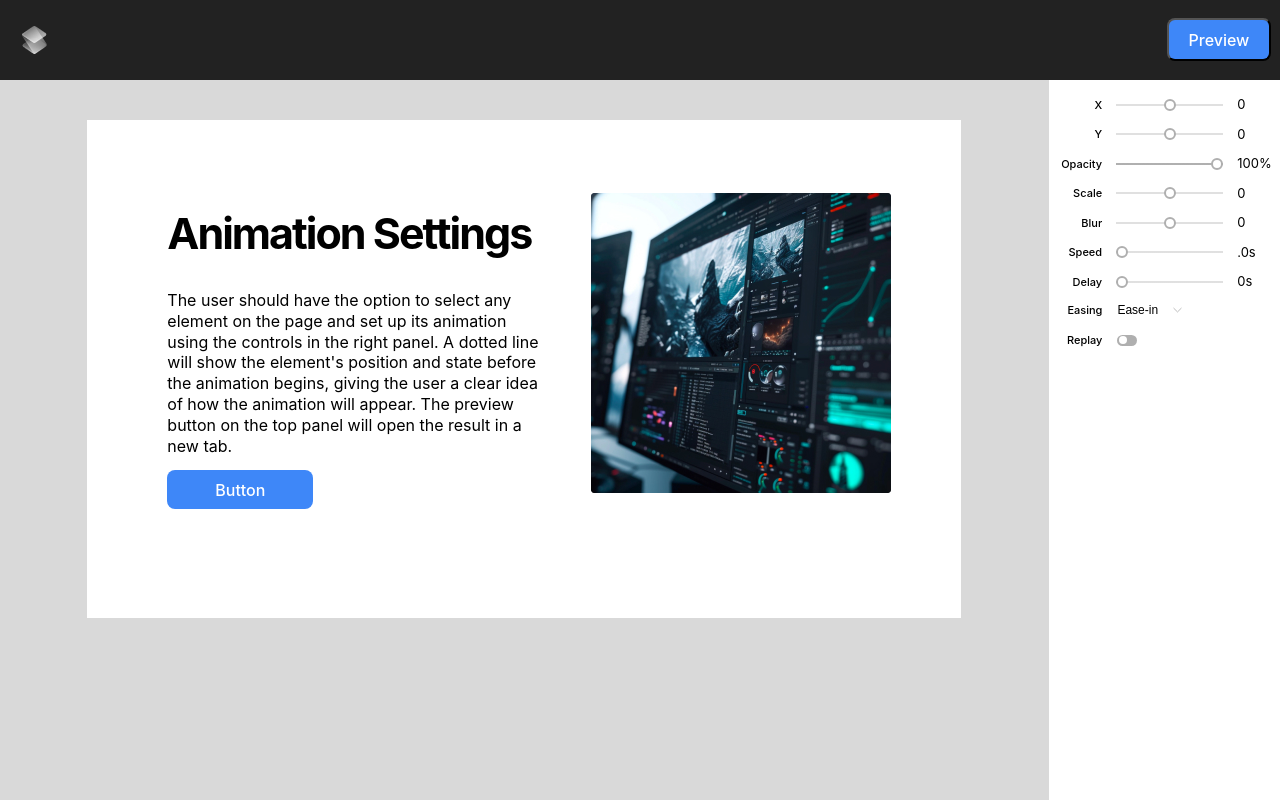
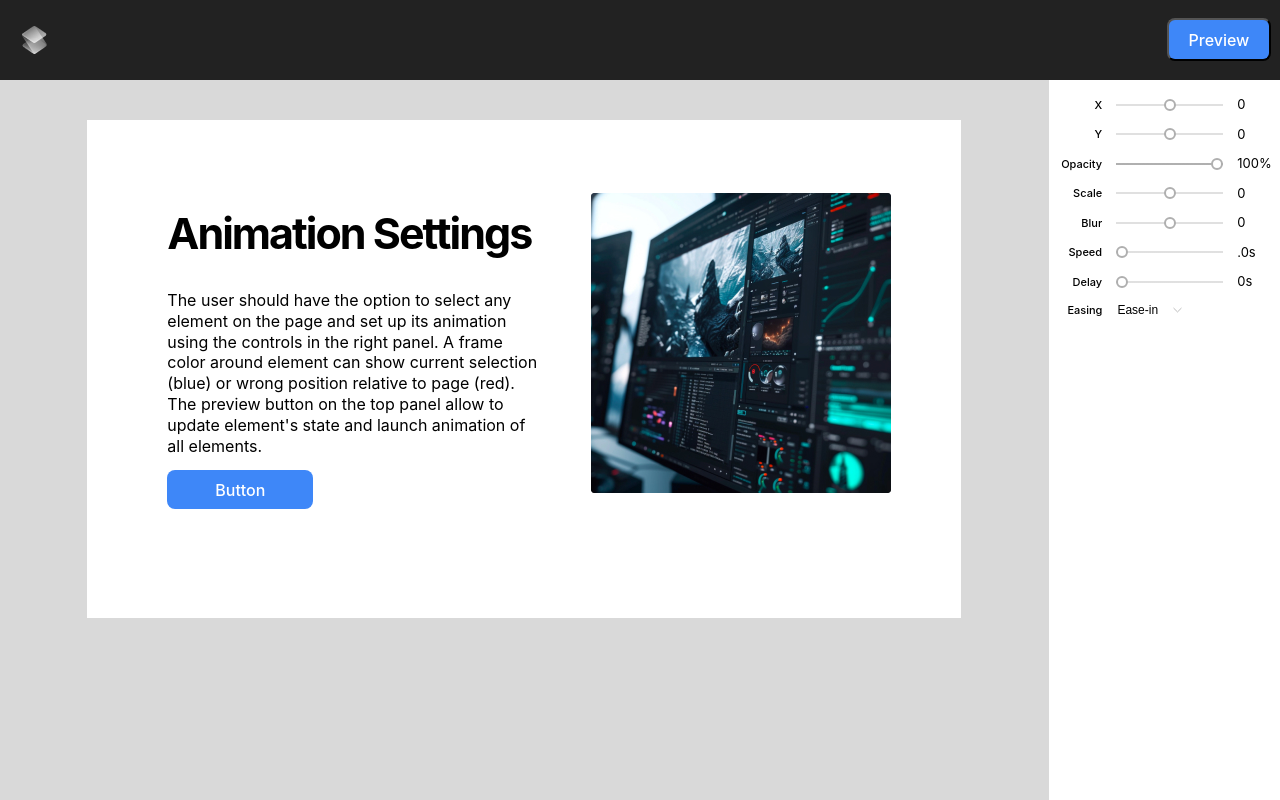
Before and after one commit to harry177/website-style-editor, a React (Vite) app: page / in a window 1280 px wide. Built offline with nearby package versions, Linux system fonts and the light colour scheme.

Commit message:
feat: correct redux error with click reducer state; make readme

```diff
--- a/src/components/EditedPage/EditedPage.jsx
+++ b/src/components/EditedPage/EditedPage.jsx
@@ -79,7 +79,7 @@ export const EditedPage = () => {
   const resetPage = () => {
     dispatch(selectElement(""));
     dispatch(setMarker(""));
-    dispatch(toggleClick((prev) => !prev));
+    dispatch(toggleClick());
     setEvent("");
   };
 
--- a/src/components/MainMenu/MainMenu.jsx
+++ b/src/components/MainMenu/MainMenu.jsx
@@ -6,7 +6,6 @@ import { setMarker } from "../../lib/slices/markerSlice";
 import { toggleClick } from "../../lib/slices/clickSlice";
 import { MenuItemRange } from "../MenuItemRange/MenuItemRange";
 import { MenuItemSelect } from "../MenuItemSelect/MenuItemSelect";
-import { MenuItemSwitcher } from "../MenuItemSwitcher/MenuItemSwitcher";
 import { initialFormValues } from "../../shared/constants/formValue";
 import "./main-menu.css";
 
@@ -26,7 +25,7 @@ export const MainMenu = () => {
 
 
   const onSubmit = (data) => {
-    dispatch(toggleClick((prev) => !prev));
+    dispatch(toggleClick());
 
   if (condition && newFormResult.length !== 0) {
     if (!choosenElement) {
@@ -63,9 +62,6 @@ useEffect(() => {
         <div className="menu-item__lower">
           <MenuItemSelect register={register} />
         </div>
-        <div className="menu-item__lower">
-          <MenuItemSwitcher />
-        </div>
         <button type="submit" className="form-button">
           Preview
         </button>
--- a/src/components/MenuItemSwitcher/MenuItemSwitcher.jsx
+++ /dev/null
@@ -1,15 +0,0 @@
-import "./menu-item-switcher.css";
-
-export const MenuItemSwitcher = () => {
-  return (
-    <>
-      <div className="menu-item__switcher-name">Replay</div>
-      <div className="card-body">
-        <label className="switch" htmlFor="checkbox">
-          <input type="checkbox" id="checkbox" />
-          <div className="slider round"></div>
-        </label>
-      </div>
-    </>
-  );
-};
--- a/src/components/MenuItemSwitcher/menu-item-switcher.css
+++ /dev/null
@@ -1,50 +0,0 @@
-.menu-item__switcher-name {
-  display: flex;
-  justify-content: right;
-  width: 15%;
-  font-weight: 500;
-  font-size: 11px;
-  margin-left: 13px;
-}
-
-.switch {
-  display: inline-block;
-  height: 11px;
-  position: relative;
-  width: 20px;
-}
-.switch input {
-  display: none;
-}
-.slider {
-  background-color: #afafaf;
-  bottom: 0;
-  cursor: pointer;
-  left: 0;
-  position: absolute;
-  right: 0;
-  top: 0;
-  transition: 0.4s;
-}
-.slider:before {
-  background-color: #ffffff;
-  bottom: 2px;
-  content: "";
-  height: 8px;
-  left: 2px;
-  position: absolute;
-  transition: 0.4s;
-  width: 8px;
-}
-input:checked + .slider {
-  background-color: #66bb6a;
-}
-input:checked + .slider:before {
-  transform: translateX(7px);
-}
-.slider.round {
-  border-radius: 34px;
-}
-.slider.round:before {
-  border-radius: 50%;
-}
--- a/src/components/PageButton/PageButton.jsx
+++ b/src/components/PageButton/PageButton.jsx
@@ -45,7 +45,7 @@ export const PageButton = ({ dispatchEvent, computing }) => {
   };
 
   const handleClick = (event) => {
-    dispatch(toggleClick((prev) => !prev));
+    dispatch(toggleClick());
     dispatch(setMarker(""));
     event.stopPropagation();
     dispatch(selectElement(event.target.getAttribute("data-name")));
--- a/src/components/PageImage.jsx/PageImage.jsx
+++ b/src/components/PageImage.jsx/PageImage.jsx
@@ -43,7 +43,7 @@ export const PageImage = ({ dispatchEvent, computing }) => {
   };
 
   const handleClick = (event) => {
-    dispatch(toggleClick((prev) => !prev));
+    dispatch(toggleClick());
     dispatch(setMarker(""));
     event.stopPropagation();
     dispatch(selectElement(event.target.getAttribute("data-name")));
--- a/src/components/PageText/PageText.jsx
+++ b/src/components/PageText/PageText.jsx
@@ -46,7 +46,7 @@ export const PageText = ({ dispatchEvent, computing }) => {
   };
 
   const handleClick = (event) => {
-    dispatch(toggleClick((prev) => !prev));
+    dispatch(toggleClick());
     dispatch(setMarker(""));
     event.stopPropagation();
     dispatch(selectElement(event.target.getAttribute("data-name")));
@@ -67,11 +67,10 @@ export const PageText = ({ dispatchEvent, computing }) => {
     >
       <div style={textStyle} data-name="page-text">
         The user should have the option to select any element on the page and
-        set up its animation using the controls in the right panel. A dotted
-        line will show the element&apos;s position and state before the
-        animation begins, giving the user a clear idea of how the animation will
-        appear. The preview button on the top panel will open the result in a
-        new tab.
+        set up its animation using the controls in the right panel. A frame
+        color around element can show current selection (blue) or wrong position
+        relative to page (red). The preview button on the top panel allow to
+        update element&apos;s state and launch animation of all elements.
       </div>
     </div>
   );
--- a/src/components/PageTitle/PageTitle.jsx
+++ b/src/components/PageTitle/PageTitle.jsx
@@ -45,7 +45,7 @@ export const PageTitle = ({ dispatchEvent, computing }) => {
   };
 
   const handleClick = (event) => {
-    dispatch(toggleClick((prev) => !prev));
+    dispatch(toggleClick());
     dispatch(setMarker(""));
     event.stopPropagation();
     dispatch(selectElement(event.target.getAttribute("data-name")));
--- a/src/lib/slices/clickSlice.js
+++ b/src/lib/slices/clickSlice.js
@@ -6,11 +6,11 @@ const initialState = {
 
 
   const clickSlice = createSlice({
-    name: 'marker',
+    name: 'click',
     initialState,
     reducers: {
       toggleClick(state, action) {
-        state.click = action.payload;
+        state.click = !action.payload;
       },
     },
   });
```
Also changed, not shown: 1 other file (tests, documents, lock files or other folders).
